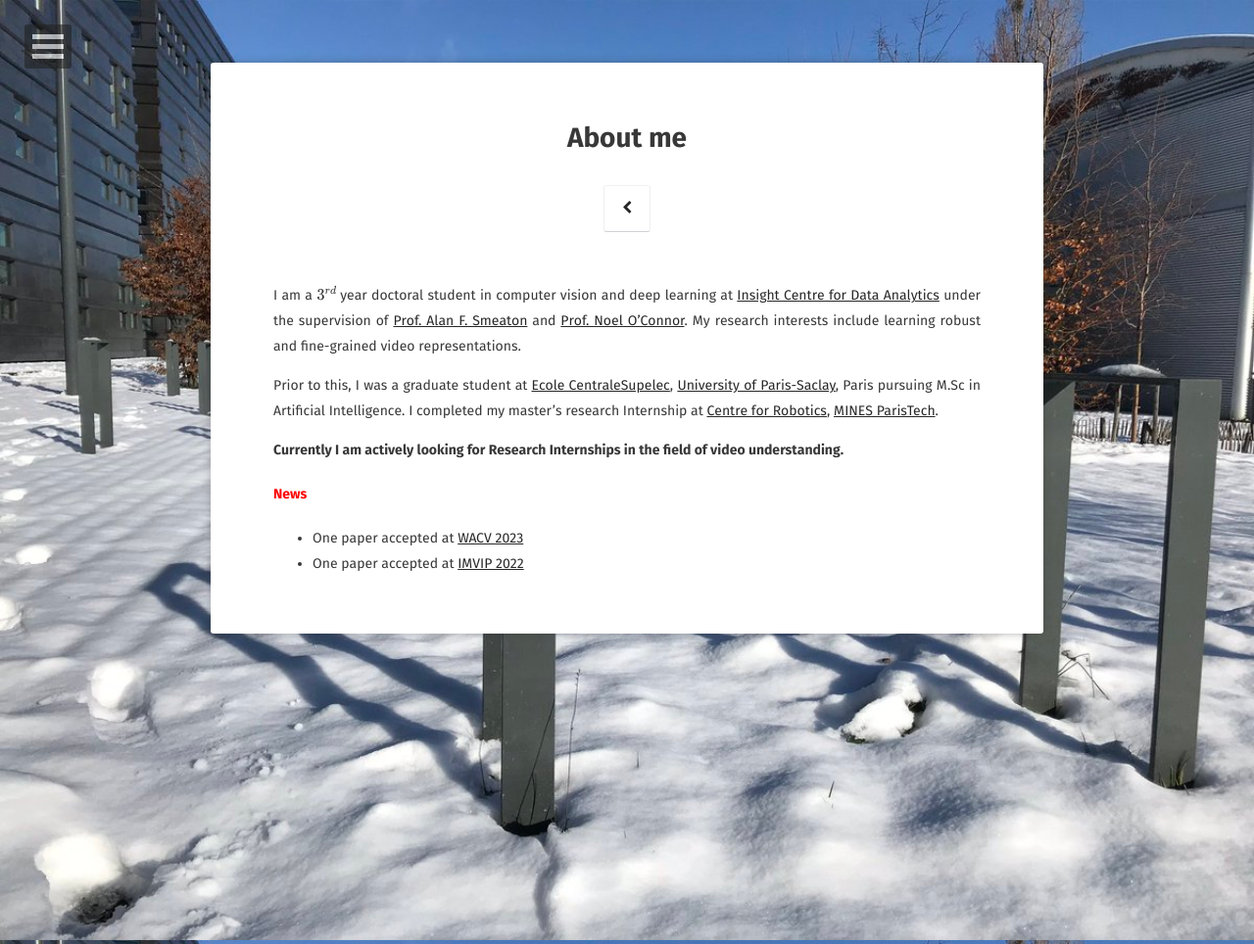
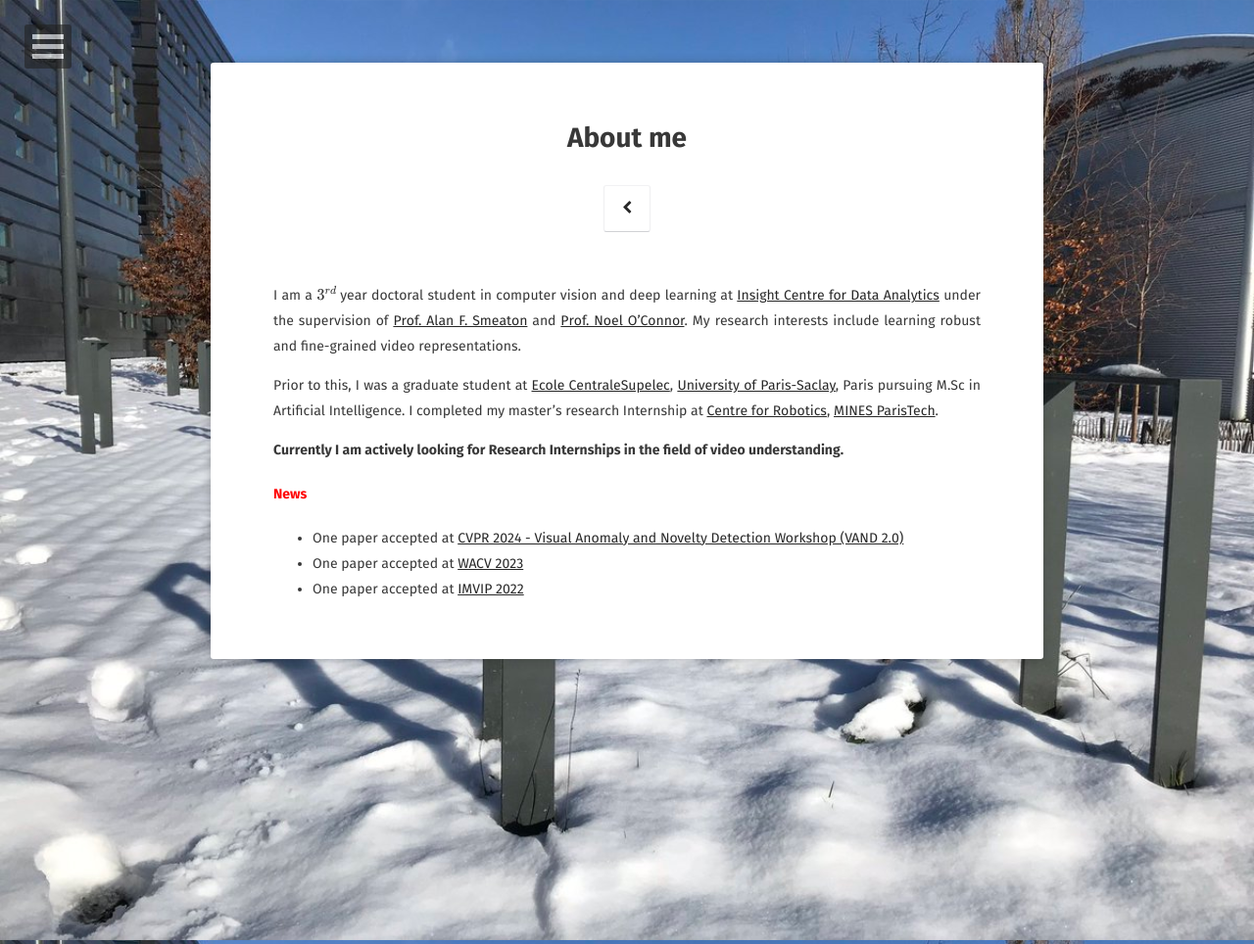
Before and after one commit to rayush7/rayush7.github.io, a Jekyll site: the page built from about/index.md, in a window 1280 px wide. Shown: the whole page at 98% size. Built offline with Jekyll 4.4.1, drawn with Linux system fonts in a browser that asks for light colours; some web fonts are replaced; formulas are drawn with MathJax 3.

Commit message:
added anomaly work

```diff
--- a/about/index.md
+++ b/about/index.md
@@ -15,5 +15,6 @@
 
 
 #### <span style="color:red"> News </span>
+* One paper accepted at [CVPR 2024 - Visual Anomaly and Novelty Detection Workshop (VAND 2.0) ](https://cvpr.thecvf.com/)
 * One paper accepted at [WACV 2023](https://wacv2023.thecvf.com/)
 * One paper accepted at [IMVIP 2022](https://imvipconference.github.io/)
```
